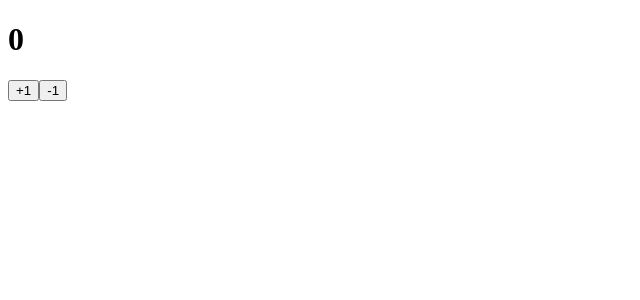
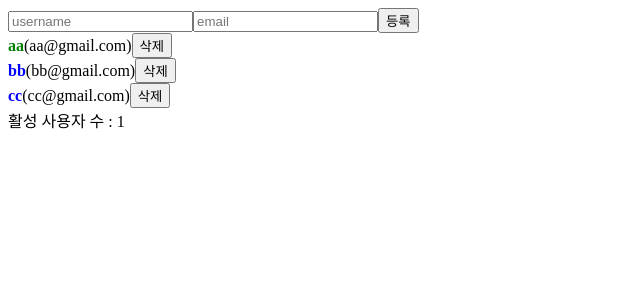
Before and after one commit to namgu-indend/react-practice, a React (Create React App) app: page / in a window 1280 px wide. Shown: the top 300 px of the page, without its empty margins (0-640 px from the left). Built offline with nearby package versions, Linux system fonts and the light colour scheme.

Commit message:
useReduce

```diff
--- a/src/App.js
+++ b/src/App.js
@@ -1,4 +1,4 @@
-import React, { useRef, useState, useMemo, useCallback } from 'react';
+import React, { useRef, useReducer, useMemo, useCallback } from 'react';
 import UserList from './array/UserList';
 import CreateUser from './array/CreateUser';
 
@@ -7,24 +7,12 @@ function countActiveUsers(users) {
   return users.filter(user => user.active).length;
 }
 
-function App() {
-
-  const [inputs, setInputs] = useState({
+const initialState = {
+  inputs: {
     username: '',
     email: '',
-  });
-
-  const {username, email} = inputs;
-
-  const onChange = useCallback( (e) => {
-    const { name, value } = e.target;
-    setInputs({
-      ...inputs,
-      [name]: value,
-    });
-  }, [inputs]); // inputs가 바뀔때만 함수가 다시 만들어짐 useCallBack hook에 의해서
-
-  const [users, setUsers] = useState([
+  },
+  users: [
     {
       id: 1,
       username: 'aa',
@@ -43,41 +31,86 @@ function App() {
       email: 'cc@gmail.com',
       active: false,
     },
-  ]);
+  ]
+}
 
+function reducer(state, action) {
+  switch (action.type) {
+    case 'CHANGE_INPUT':
+      return {
+        ...state,
+        inputs: {
+          ...state.inputs,
+          [action.name]: action.value
+        }
+      }
+    case 'CREATE_USER':
+      return {
+        inputs: initialState.inputs,
+        users: state.users.concat(action.user)
+      }
+    case 'TOGGLE_USER':
+      return {
+        ...state,
+        users: state.users.map(user =>
+          user.id === action.id
+            ? { ...user, active: !user.active }
+            : user
+        )
+      }
+    case 'REMOVE_USER':
+      return {
+        ...state,
+        users: state.users.filter(user => user.id !== action.id)
+      }
+    default:
+      throw new Error('Unhandled action');
+  }
+}
+
+function App() {
+
+  const [state, dispatch] = useReducer(reducer, initialState);
   const nextId = useRef(4);
+  const { users } = state;
+  const { username, email } = state.inputs;
 
-  const onCreate = useCallback( () => {
-    console.log(nextId.current);
-    const user = {
-      id: nextId.current,
-      username,
-      email,
-    }
-    // setUsers([...users, user]); // 기존항목은 복사하면서 넣으면서 새항목(user)를 추가
-    setUsers(users => users.concat(user)); // 두번째 방법 concat
-    setInputs({
-      username: '',
-      email: '',
+  const onChange = useCallback(e => {
+    const { name, value } = e.target;
+    dispatch({
+      type: 'CHANGE_INPUT',
+      name,
+      value
     })
-    nextId.current += 1;
-  }, [username, email]);
-
-  const onRemove = useCallback( id => {
-    setUsers(users => users.filter(user => user.id !== id));
   }, []);
 
-  const onToggle = useCallback( id => {
-    setUsers( users => users.map(
-        user => user.id === id
-        ? {...user, active: !user.active}
-        : user
-      )
-    )
+  const onCreate = useCallback(() => {
+    dispatch({
+      type: 'CREATE_USER',
+      user: {
+        id: nextId.current,
+        username,
+        email
+      }
+    });
+    nextId.current += 1;
+  }, [username, email])
+
+  const onToggle = useCallback(id => {
+    dispatch({
+      type: 'TOGGLE_USER',
+      id
+    })
   }, []);
 
-  // 아래 함수는 [users] 가 바뀔때만 실행됨 (최적화에 대한 부분)
-  const count = useMemo(() => countActiveUsers(users), [users]);
+  const onRemove = useCallback(id => {
+    dispatch({
+      type: 'REMOVE_USER',
+      id
+    })
+  }, []);
+
+  const count = useMemo(() => countActiveUsers(users), [users])
 
   return (
     <>
@@ -87,7 +120,10 @@ function App() {
         onChange={onChange}
         onCreate={onCreate} />
 
-      <UserList users={users} onRemove={onRemove} onToggle={onToggle}/>
+      <UserList
+        users={users}
+        onToggle={onToggle}
+        onRemove={onRemove} />
 
       <div>활성 사용자 수 : {count}</div>
     </>
--- a/src/index.js
+++ b/src/index.js
@@ -3,12 +3,10 @@ import ReactDOM from 'react-dom';
 import './index.css';
 import App from './App';
 import * as serviceWorker from './serviceWorker';
-import Counter from './Counter';
 
 ReactDOM.render(
   <React.StrictMode>
-    {/* <App /> */}
-    <Counter />
+    <App />
   </React.StrictMode>,
   document.getElementById('root')
 );
```
